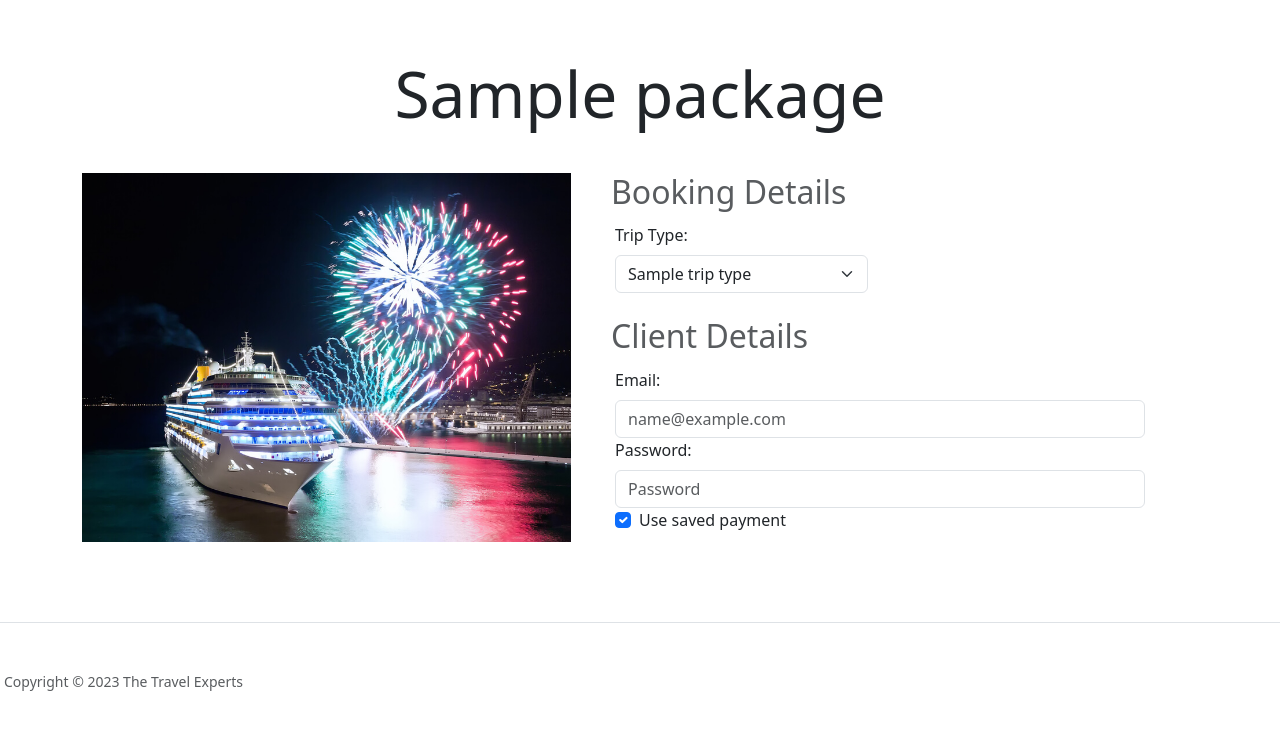
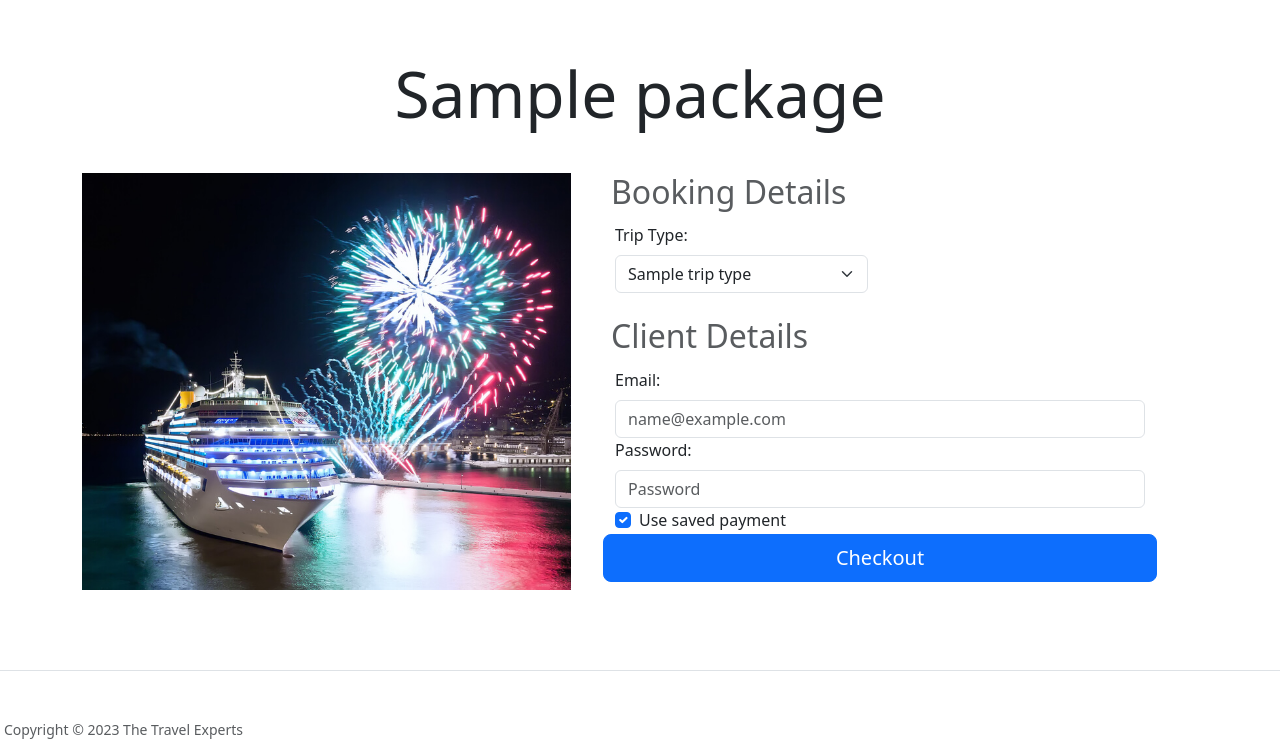
Before and after one commit to grayson-g/travelexperts, a Node server app: template views/order.ejs in a window 1280 px wide. Shown: the part 65-809 px from the top of the page. Before the commit the page ends 756 px from the top, so only its background shows below. Run offline with Node 20, Linux system fonts and the light colour scheme; the template is opened without the code that fills it: most values are stand-ins (such as "Sample title", 1, 10 or a date in 2020); some libraries are stand-ins or nearby versions.

Commit message:
Added checkout button

```diff
--- a/views/order.ejs
+++ b/views/order.ejs
@@ -71,9 +71,12 @@
                   </div>
                 </div>
                 <div class="form-check">
-                  <input class="pt-1 form-check-input" type="checkbox" value="" id="payment-check" name="orderUseSavedPayment"
+                  <input class="pt-2 form-check-input" type="checkbox" value="" id="payment-check" name="orderUseSavedPayment"
                          checked="checked"/>
                   <label class="form-check-label" for="payment-check">Use saved payment</label>
+                </div>
+                <div class="row">
+                  <button class="btn btn-lg btn-primary ms-auto" type="submit">Checkout</button>
                 </div>
               </div>
             </form>
```
